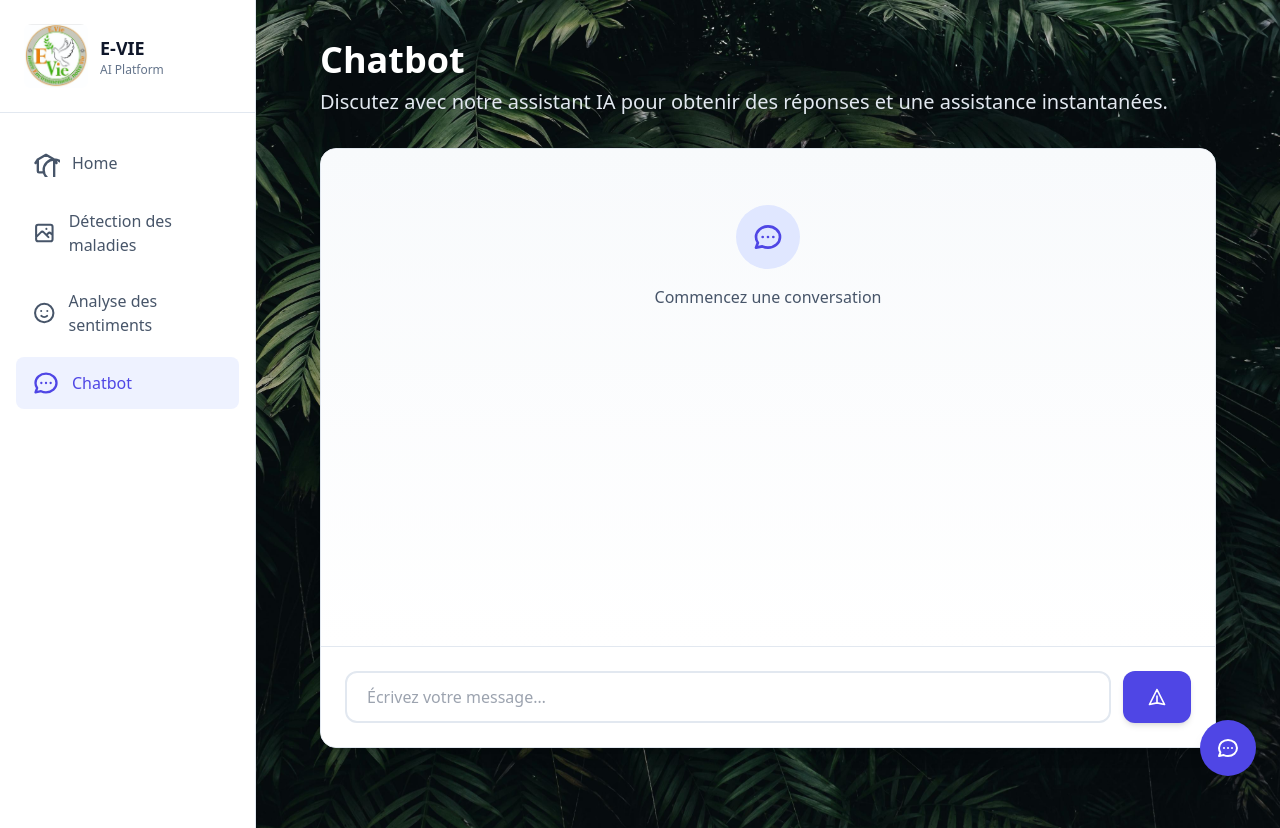
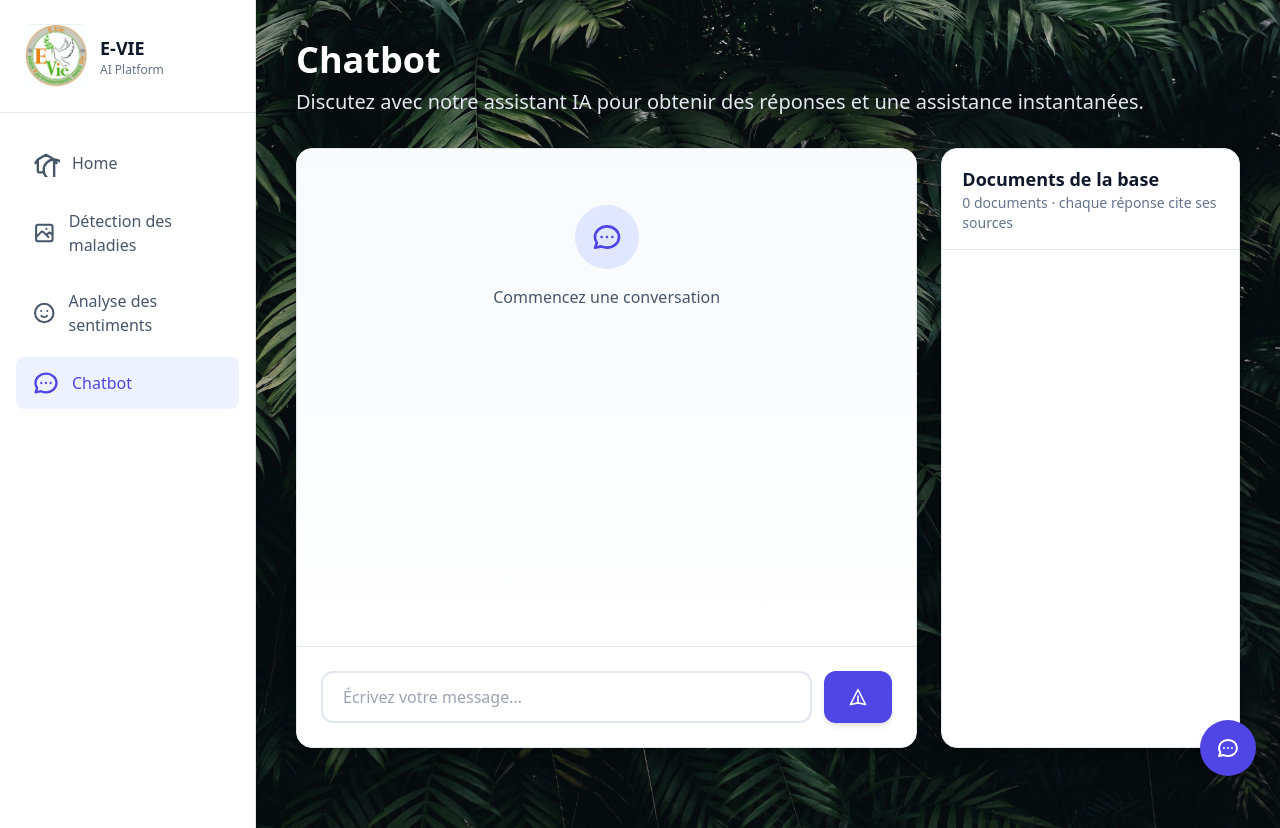
Before and after one commit to hakimLyon/E-VIE-chatbot, a Django app: page /chat/ in a window 1280 px wide. Run offline with Django 5.2, Linux system fonts and the light colour scheme; some libraries are stand-ins or nearby versions.

Commit message:
Show cited sources and the document list in the chat

```diff
--- a/core/services/ai_services.py
+++ b/core/services/ai_services.py
@@ -255,7 +255,7 @@ rag_initialized = False
 
 
 def rag_query(question, history=None):
-    """Answer a question from the PDF knowledge base.
+    """Answer a question from the PDF knowledge base: {"answer": ..., "sources": [...]}.
 
     `history` is the list of [question, answer] pairs of the current user session,
     so follow-up questions can be rewritten into standalone ones.
--- a/core/services/rag/rag_chat.py
+++ b/core/services/rag/rag_chat.py
@@ -5,10 +5,12 @@ import re
 
 from langchain_core.messages import AIMessage, HumanMessage, SystemMessage
 
+from core.services.rag.catalog import source
 from core.services.rag.llm_backend import get_llm, get_rewrite_llm
 from core.services.rag.retrieval import search
 
 HISTORY_TURNS = int(os.getenv("RAG_HISTORY_TURNS", "6"))
+MAX_SOURCES = 3
 
 LANGUAGE_NAMES = {"fr": "French", "en": "English"}
 # The reply language goes last and in that language: the model follows it far more
@@ -31,6 +33,10 @@ UNCLEAR_REPLY = {
           "protection de l'environnement ?",
     "en": "Sorry, I didn't quite understand your message. What would you like to know "
           "about environmental protection?",
+}
+SERVICE_BUSY_REPLY = {
+    "fr": "Le service d'intelligence artificielle met trop de temps à répondre. Veuillez réessayer dans un instant.",
+    "en": "The AI service is taking too long to respond. Please try again in a moment.",
 }
 NO_DOCUMENTS_REPLY = {
     "fr": "Je n'ai pas trouvé d'information sur ce sujet dans nos documents. Je peux vous "
@@ -79,7 +85,8 @@ _SMALL_TALK = re.compile(
     r"^(ok(ay)?|d'accord|merci( beaucoup)?|thanks?( a lot)?|thank you( very much)?|super|"
     r"parfait|génial|bonjour|bonsoir|salut|coucou|hello|hi|hey|ça va|ca va|how are you|"
     r"au revoir|bye|goodbye|à bientôt|a bientot|cool|top|bien|nice|great|good|lol|mdr|haha|"
-    r"qui es[- ]tu|who are you|que peux[- ]tu faire|what can you do|aide|help)[\s!.?]*$",
+    r"qui es[- ]tu|who are you|que peux[- ]tu faire|what can you do|aide|help|"
+    r"test(ing)?( ?\d+)?)[\s!.?]*$",
     re.IGNORECASE,
 )
 # Replies to an offer the assistant ended its answer with ("Voulez-vous des exemples ?").
@@ -212,23 +219,24 @@ def _small_talk_reply(question, history, language):
 
 
 def ask_question(question, history=None):
+    """{"answer": text, "sources": pages the answer was written from (may be empty)}."""
     history = history or []
     language = conversation_language(question, history)
     kind = route(question, history)
 
     if kind == "unclear":
-        return UNCLEAR_REPLY[language]
+        return {"answer": UNCLEAR_REPLY[language], "sources": []}
 
     # "oui" to an offer: search for what was offered. Phrased as a request, because the
     # rewrite model reads a bare "Would you like more details?" as asking for nothing.
     to_search = f"Yes, tell me more: {_offer(history)}" if _ACCEPT.match(question.strip()) else question
     query = search_query(to_search, history) if kind == "question" else None
     if query is None:  # small talk, or a message the rewrite model says asks for nothing
-        return _small_talk_reply(question, history, language)
+        return {"answer": _small_talk_reply(question, history, language), "sources": []}
 
     docs = search(query)
     if not docs:
-        return NO_DOCUMENTS_REPLY[language]
+        return {"answer": NO_DOCUMENTS_REPLY[language], "sources": []}
 
     context = "\n\n---\n\n".join(doc.page_content for doc in docs)
     prompt = (
@@ -242,4 +250,11 @@ def ask_question(question, history=None):
         + _history_messages(history)
         + [HumanMessage(content=prompt)]
     )
-    return get_llm().invoke(messages).content.strip()
+    answer = get_llm().invoke(messages).content.strip()
+
+    pages = []
+    for doc in docs:  # best passages first
+        page = (doc.metadata["source"], doc.metadata["page"])
+        if page not in pages:
+            pages.append(page)
+    return {"answer": answer, "sources": [source(*page) for page in pages[:MAX_SOURCES]]}
--- a/core/urls.py
+++ b/core/urls.py
@@ -15,4 +15,5 @@ urlpatterns = [
     #path("sentiment/", views.sentiment_analysis, name="sentiment_analysis"),
     path('sentiment/', views.sentiment_page, name='sentiment_analysis'),
     path('chat/', views.chatbot, name='chatbot'),
+    path('documents/<str:filename>', views.document_file, name='document_file'),
 ]
--- a/core/views.py
+++ b/core/views.py
@@ -1,6 +1,7 @@
 """Views for Aura AI application."""
 
 from django.conf import settings
+from django.http import FileResponse, Http404
 from django.shortcuts import render
 from django.views.decorators.http import require_http_methods
 from django.http import JsonResponse
@@ -9,6 +10,9 @@ from rest_framework import status
 from rest_framework.decorators import api_view
 from rest_framework.response import Response
 from .models import ChatMessage, DetectionResult, SentimentAnalysis
+from .services.rag.catalog import documents
+from .services.rag.rag_chat import SERVICE_BUSY_REPLY, conversation_language
+from .services.rag.retrieval import DOCS_PATH
 #from .services import AIService
 import json
 
@@ -37,7 +41,18 @@ def chatbot(request):
     """Chatbot page view. Opening the page starts a new conversation: the page shows no
     earlier messages, so the assistant must not answer from them either."""
     request.session.pop("chat_history", None)
-    return render(request, 'chatbot.html')
+    return render(request, 'chatbot.html', {'documents': documents()})
+
+
+@require_http_methods(["GET"])
+def document_file(request, filename):
+    """A PDF of the knowledge base, so citations can open it at the cited page."""
+    path = DOCS_PATH / filename
+    if path.suffix != ".pdf" or path.name != filename or not path.is_file():
+        raise Http404("Document not found")
+    response = FileResponse(open(path, "rb"), content_type="application/pdf", filename=filename)
+    response["Cache-Control"] = "public, max-age=86400"
+    return response
 
 
 # API Views
@@ -361,13 +376,15 @@ def chat_api(request):
     history = request.session.get("chat_history", [])
 
     try:
-        response = rag_query(user_message, history)
+        reply = rag_query(user_message, history)
     except Exception as e:
-        return JsonResponse({"error": f"Chat error: {e}"}, status=500)
+        # Usually Workers AI being slow or unavailable: say so in the user's language.
+        language = conversation_language(user_message, history)
+        return JsonResponse({"error": f"Chat error: {e}", "response": SERVICE_BUSY_REPLY[language]}, status=503)
 
-    history.append([user_message, response])
+    history.append([user_message, reply["answer"]])
     request.session["chat_history"] = history[-settings.RAG_HISTORY_TURNS:]
 
-    ChatMessage.objects.create(message=user_message, response=response)
+    ChatMessage.objects.create(message=user_message, response=reply["answer"])
 
-    return JsonResponse({"response": response})
+    return JsonResponse({"response": reply["answer"], "sources": reply["sources"]})
--- a/templates/chatbot.html
+++ b/templates/chatbot.html
@@ -3,13 +3,14 @@
 {% block title %}Chatbot - E-VIE{% endblock %}
 
 {% block content %}
-<div class="max-w-4xl mx-auto">
+<div class="max-w-6xl mx-auto">
     <div class="mb-8">
         <h1 class="text-4xl font-bold mb-2">Chatbot</h1>
         <p class="text-slate-200 text-xl ">Discutez avec notre assistant IA pour obtenir des réponses et une assistance instantanées.</p>
     </div>
 
-    <div class="bg-white rounded-2xl border border-slate-200 shadow-lg overflow-hidden flex flex-col h-[600px]">
+    <div class="grid gap-6 lg:grid-cols-3">
+    <div class="lg:col-span-2 bg-white rounded-2xl border border-slate-200 shadow-lg overflow-hidden flex flex-col h-[600px]">
         <!-- Chat Messages -->
         <div id="chatMessages" class="flex-1 overflow-y-auto p-6 space-y-4 bg-gradient-to-b from-slate-50 to-white">
             <div class="flex-row flex-wrap text-center py-8">
@@ -44,6 +45,24 @@
             </form>
         </div>
     </div>
+
+    <!-- Knowledge base: what the assistant answers from -->
+    <aside class="bg-white rounded-2xl border border-slate-200 shadow-lg overflow-hidden flex flex-col lg:h-[600px]">
+        <div class="px-5 py-4 border-b border-slate-200">
+            <h2 class="text-lg font-semibold text-slate-900">Documents de la base</h2>
+            <p class="text-sm text-slate-500">{{ documents|length }} documents · chaque réponse cite ses sources</p>
+        </div>
+        <ul class="flex-1 overflow-y-auto divide-y divide-slate-100">
+            {% for doc in documents %}
+            <li class="px-5 py-3">
+                <a href="{{ doc.url }}" target="_blank" rel="noopener" class="font-medium text-indigo-700 hover:underline">{{ doc.title }}</a>
+                <p class="text-xs text-slate-500 mt-0.5">{{ doc.publisher }}{% if doc.year %} · {{ doc.year }}{% endif %} · {{ doc.pages }} p.{% if doc.language %} · {{ doc.language|upper }}{% endif %}</p>
+                {% if doc.summary %}<p class="text-sm text-slate-600 mt-1">{{ doc.summary }}</p>{% endif %}
+            </li>
+            {% endfor %}
+        </ul>
+    </aside>
+    </div>
 </div>
 
 <script src="https://cdnjs.cloudflare.com/ajax/libs/marked/15.0.7/marked.min.js"></script>
@@ -64,7 +83,28 @@
     const sendBtn = document.getElementById('sendBtn');
     const chatMessages = document.getElementById('chatMessages');
 
-    function addMessage(text, isUser) {
+    // Pages the answer was written from, as links that open the PDF at that page.
+    function addSources(bubble, sources) {
+        if (!sources || !sources.length) return;
+        const box = document.createElement('div');
+        box.className = 'mt-3 pt-2 border-t border-slate-300 text-xs';
+        const label = document.createElement('p');
+        label.className = 'font-semibold text-slate-600 mb-1';
+        label.textContent = 'Sources';
+        box.appendChild(label);
+        for (const source of sources) {
+            const link = document.createElement('a');
+            link.href = source.url;
+            link.target = '_blank';
+            link.rel = 'noopener';
+            link.className = 'block text-indigo-700 hover:underline';
+            link.textContent = `📄 ${source.title} — p. ${source.page}`;
+            box.appendChild(link);
+        }
+        bubble.appendChild(box);
+    }
+
+    function addMessage(text, isUser, sources) {
         const messageDiv = document.createElement('div');
         messageDiv.className = `flex ${isUser ? 'justify-end' : 'justify-start'}`;
 
@@ -80,6 +120,7 @@
             // Assistant answers come back as Markdown; render it, but never trust raw HTML.
             messageBubble.className += ' chat-markdown';
             messageBubble.innerHTML = DOMPurify.sanitize(marked.parse(text, { breaks: true }));
+            addSources(messageBubble, sources);
         }
 
         messageDiv.appendChild(messageBubble);
@@ -141,9 +182,9 @@
             removeTypingIndicator();
 
             if (response.ok) {
-                addMessage(data.response, false);
+                addMessage(data.response, false, data.sources);
             } else {
-                addMessage('Désolé, une erreur est survenue. Veuillez réessayer.', false);
+                addMessage(data.response || 'Désolé, une erreur est survenue. Veuillez réessayer.', false);
             }
         } catch (error) {
             removeTypingIndicator();
```
Also changed, not shown: core/services/rag/catalog.py (added, +42 -0 lines).
